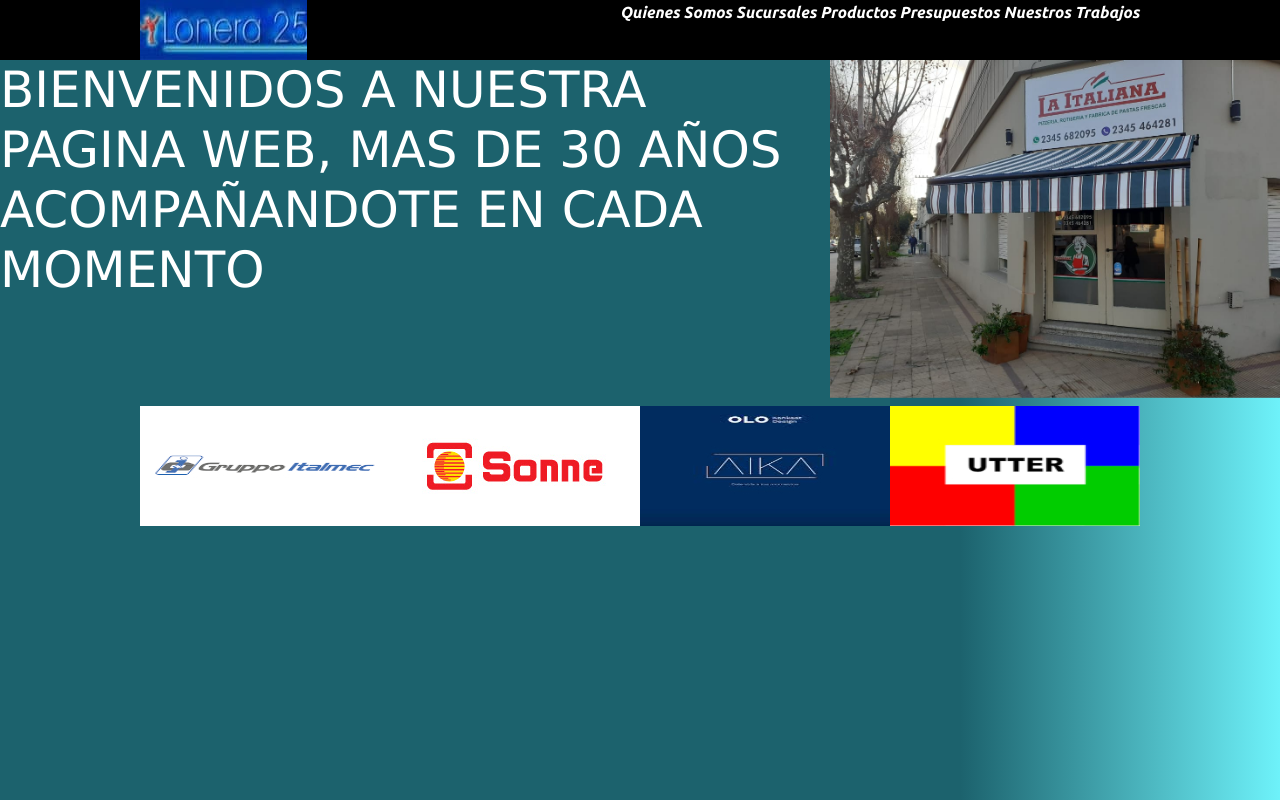
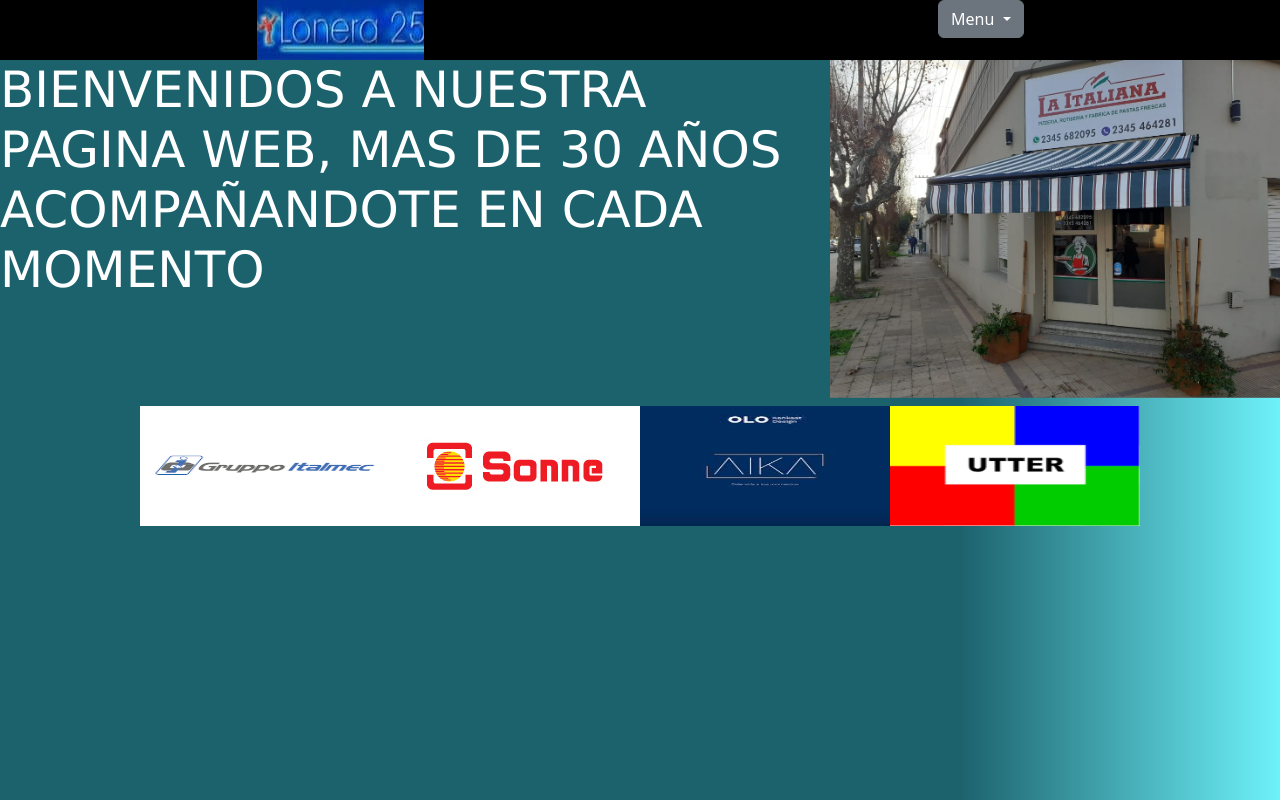
Before and after one commit to JuanCruzIsunza/Lonera-25, a plain HTML site: page index.html in a window 1280 px wide. Drawn offline with nearby package versions, Linux system fonts and the light colour scheme.

Commit message:
solucion error index

```diff
--- a/index.html
+++ b/index.html
@@ -21,13 +21,19 @@
      <nav class="header__menu">
 
      <a id="logo" class="logo animate__animated animate__fadeInLeftBig" href="index.html"><img src="assets/img/logo ultimate.jpg" class="header__logo"></a>
-     <ul class="menu animate__animated animate__backInRight " >
-        <li><a href="./paginas/quienessomos.html">Quienes Somos</a> </li>
-        <li><a href="./paginas/sucursales.html">Sucursales</a></li>
-        <li><a href="./paginas/nuestrosproductos.html">Productos</a></li>
-        <li><a href="./paginas/presupuestos.html">Presupuestos</a></li>
-        <li><a href="./paginas/nuestrostrabajos.html">Nuestros Trabajos</a></li>
-     </ul>
+     <div class="dropdown">
+        <button class="btn btn-secondary dropdown-toggle menu animate__animated animate__backInRight "" type="button" data-bs-toggle="dropdown" aria-expanded="false">
+          Menu
+        </button>
+        <ul class="dropdown-menu">
+          <li><button class="dropdown-item" type="button"> <a href="./paginas/quienessomos.html">Quienes Somos</a></button></li>
+          <li><button class="dropdown-item" type="button"><a href="./paginas/sucursales.html">Sucursales</a></button></li>
+          <li><button class="dropdown-item" type="button"><a href="./paginas/presupuestos.html">Presupuestos </a></button></li>
+          <li><button class="dropdown-item" type="button"><a href="./paginas/nuestrostrabajos.html">Nuestros Trabajos</a> </a></button></li>
+
+          <li><button class="dropdown-item" type="button"><a href="./paginas/nuestrosproductos.html">Productos</a></button></li>
+        </ul>
+      </div>
  </nav>
 
     </header>
```
